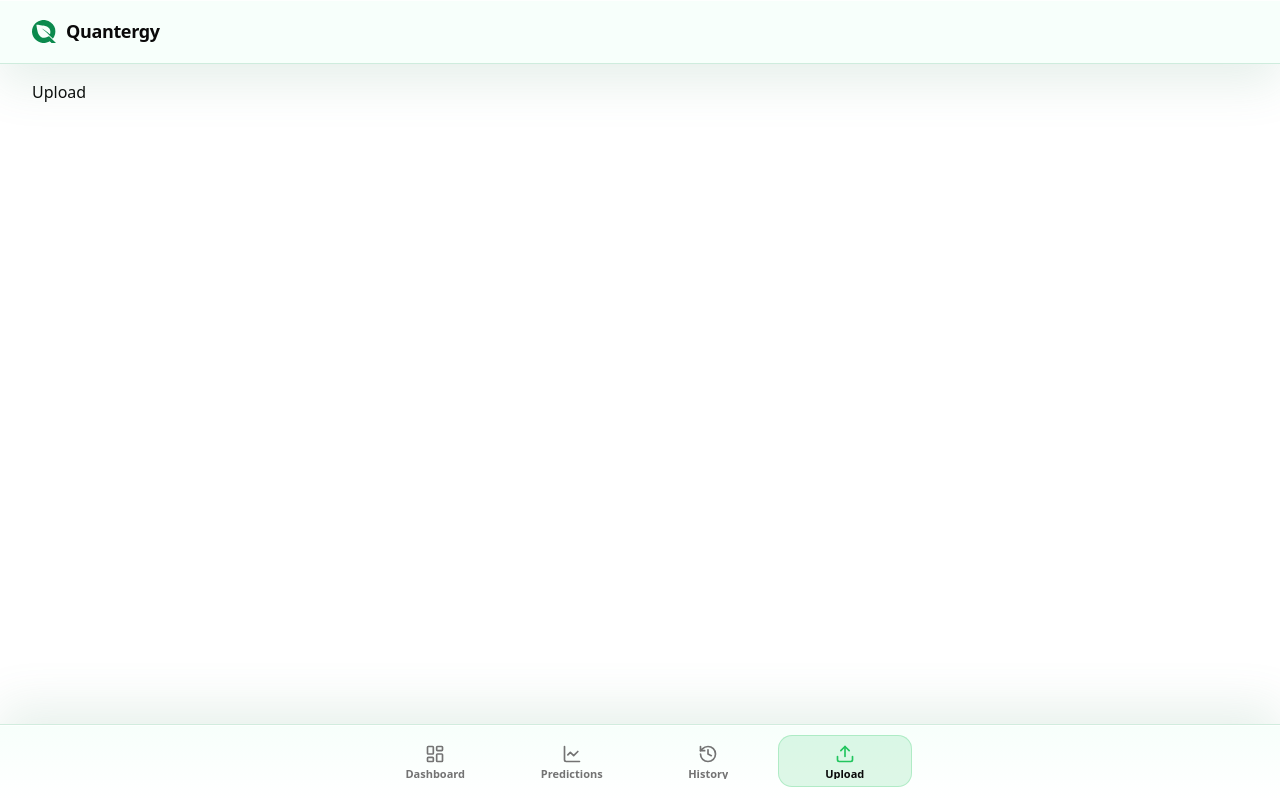
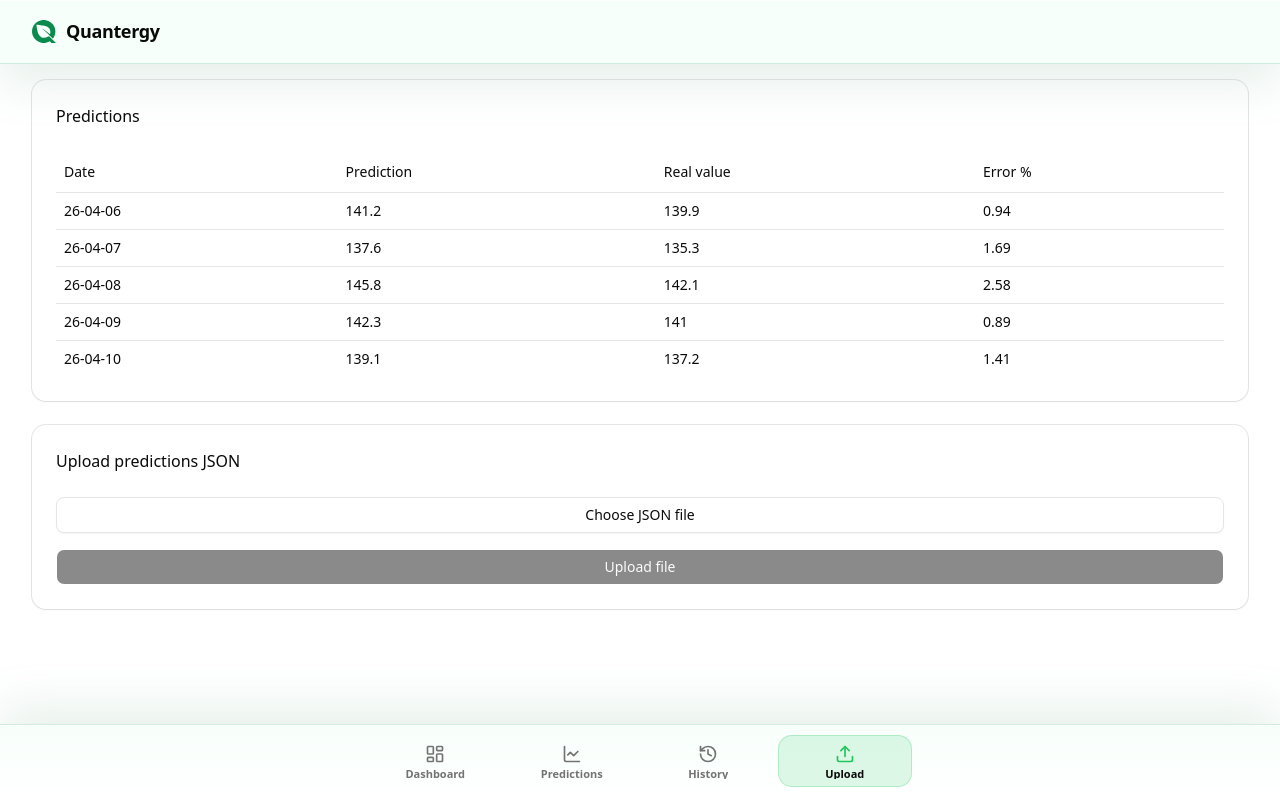
Before and after one commit to nicolasmorenog/quantergy-app, a Next.js app: page /upload in a window 1280 px wide. Built offline with nearby package versions, Linux system fonts and the light colour scheme.

Commit message:
feat(upload): add predictions upload review flow

```diff
--- /dev/null
+++ b/src/app/upload/UploadFileInput.module.css
@@ -0,0 +1,37 @@
+.content {
+  display: flex;
+  flex-direction: column;
+  gap: 1rem;
+}
+
+.fileInput {
+  position: absolute;
+  width: 1px;
+  height: 1px;
+  padding: 0;
+  margin: -1px;
+  overflow: hidden;
+  clip: rect(0, 0, 0, 0);
+  white-space: nowrap;
+  border: 0;
+}
+
+.fileControl {
+  display: flex;
+  flex-direction: column;
+  gap: 0.5rem;
+}
+
+.fileButton {
+  cursor: pointer;
+}
+
+.fileStatus {
+  font-size: var(--q-font-size-sm);
+  color: var(--muted-foreground);
+}
+
+.error {
+  font-size: var(--q-font-size-sm);
+  color: var(--destructive);
+}
--- /dev/null
+++ b/src/app/upload/UploadFileInput.tsx
@@ -0,0 +1,85 @@
+"use client";
+
+import { useState } from "react";
+import { Card, CardContent, CardHeader, CardTitle } from "@/components/ui/card";
+import { Input } from "@/components/ui/input";
+import { Button } from "@/components/ui/button";
+import styles from "./UploadFileInput.module.css";
+
+type PredictionUploadRow = {
+  id: number;
+  date: string;
+  value_predicted: number;
+  value_real: number | null;
+  error_percent: number | null;
+};
+
+type PredictionsUpload = {
+  predictions: PredictionUploadRow[];
+};
+
+type UploadFileInputProps = {
+  onUpload?: (predictions: PredictionUploadRow[]) => void;
+};
+
+export function UploadFileInput({ onUpload }: UploadFileInputProps) {
+  const [file, setFile] = useState<File | null>(null);
+  const [fileName, setFileName] = useState("");
+  const [error, setError] = useState("");
+
+  const handleChange = (event: React.ChangeEvent<HTMLInputElement>) => {
+    const selectedFile = event.target.files?.[0] ?? null;
+
+    setFile(selectedFile);
+    setFileName(selectedFile ? selectedFile.name : "");
+    setError("");
+  };
+
+  const handleUpload = async () => {
+    if (!file) return;
+
+    try {
+      const content = await file.text();
+      const parsed = JSON.parse(content) as PredictionsUpload;
+
+      onUpload?.(parsed.predictions);
+    } catch {
+      setError("Could not read the selected JSON file.");
+    }
+  };
+
+  return (
+    <Card>
+      <CardHeader>
+        <CardTitle>Upload predictions JSON</CardTitle>
+      </CardHeader>
+      <CardContent className={styles.content}>
+        <Input
+          id="json-upload"
+          type="file"
+          accept=".json,application/json"
+          onChange={handleChange}
+          className={styles.fileInput}
+        />
+
+        <div className={styles.fileControl}>
+          <Button asChild variant="outline" className={styles.fileButton}>
+            <label htmlFor="json-upload">
+              {fileName || "Choose JSON file"}
+            </label>
+          </Button>
+        </div>
+
+        <Button type="button" disabled={!file} onClick={handleUpload}>
+          Upload file
+        </Button>
+
+        {error && (
+          <p className={styles.error} role="alert">
+            {error}
+          </p>
+        )}
+      </CardContent>
+    </Card>
+  );
+}
--- /dev/null
+++ b/src/app/upload/UploadView.module.css
@@ -0,0 +1,50 @@
+.view {
+  display: flex;
+  flex-direction: column;
+  gap: 1.5rem;
+}
+
+.clickableRow {
+  cursor: pointer;
+}
+
+.clickableRow[data-selected="true"] {
+  background-color: rgb(34 197 94 / 12%);
+}
+
+.detailsActions {
+  display: flex;
+  align-items: center;
+  justify-content: flex-end;
+  gap: 0.25rem;
+  padding-top: 0.25rem;
+}
+
+.detailsGrid {
+  display: grid;
+  gap: 1rem;
+}
+
+.detailItem {
+  display: flex;
+  align-items: center;
+  justify-content: space-between;
+  gap: 1rem;
+  padding-block: 0.5rem;
+  border-bottom: 1px solid var(--border);
+}
+
+.detailItem:last-child {
+  border-bottom: 0;
+}
+
+.detailItem span {
+  font-size: var(--q-font-size-sm);
+  color: var(--muted-foreground);
+}
+
+.detailItem strong {
+  font-size: var(--q-font-size-sm);
+  font-weight: 600;
+  text-align: right;
+}
--- /dev/null
+++ b/src/app/upload/UploadView.tsx
@@ -0,0 +1,197 @@
+"use client";
+
+import initialMocks from "@/app/mocks/mocks.json";
+import { useState } from "react";
+import { Pencil, Trash2 } from "lucide-react";
+import { Button } from "@/components/ui/button";
+import { Card, CardContent, CardHeader, CardTitle } from "@/components/ui/card";
+import {
+  Dialog,
+  DialogContent,
+  DialogHeader,
+  DialogTitle,
+} from "@/components/ui/dialog";
+import {
+  Table,
+  TableBody,
+  TableCell,
+  TableHead,
+  TableHeader,
+  TableRow,
+} from "@/components/ui/table";
+
+import { UploadFileInput } from "./UploadFileInput";
+import styles from "./UploadView.module.css";
+
+type PredictionUploadRow = {
+  id: number;
+  date: string;
+  value_predicted: number;
+  value_real: number | null;
+  error_percent: number | null;
+};
+
+const sortPredictionsByDate = (predictions: PredictionUploadRow[]) =>
+  [...predictions].sort((a, b) => a.date.localeCompare(b.date));
+
+export function UploadView() {
+  const [predictions, setPredictions] = useState<PredictionUploadRow[]>(
+    () => sortPredictionsByDate(initialMocks.predictions),
+  );
+  const [selectedPrediction, setSelectedPrediction] =
+    useState<PredictionUploadRow | null>(null);
+
+  const handleUploadPredictions = (
+    uploadedPredictions: PredictionUploadRow[],
+  ) => {
+    setPredictions((currentPredictions) => {
+      const nextId =
+        currentPredictions.reduce(
+          (maxId, prediction) => Math.max(maxId, prediction.id),
+          0,
+        ) + 1;
+
+      const predictionsToAppend = uploadedPredictions.map(
+        (prediction, index) => ({
+          ...prediction,
+          id: nextId + index,
+        }),
+      );
+
+      return sortPredictionsByDate(
+        [...currentPredictions, ...predictionsToAppend],
+      );
+    });
+  };
+
+  const selectedDifference =
+    selectedPrediction?.value_real === null || !selectedPrediction
+      ? null
+      : selectedPrediction.value_predicted - selectedPrediction.value_real;
+
+  return (
+    <div className={styles.view}>
+      {predictions.length > 0 && (
+        <Card>
+          <CardHeader>
+            <CardTitle>Predictions</CardTitle>
+          </CardHeader>
+
+          <CardContent>
+            <Table>
+              <TableHeader>
+                <TableRow>
+                  <TableHead>Date</TableHead>
+                  <TableHead>Prediction</TableHead>
+                  <TableHead>Real value</TableHead>
+                  <TableHead>Error %</TableHead>
+                </TableRow>
+              </TableHeader>
+
+              <TableBody>
+                {predictions.map((prediction) => (
+                  <TableRow
+                    key={prediction.id}
+                    className={styles.clickableRow}
+                    data-selected={selectedPrediction?.id === prediction.id}
+                    onClick={() => setSelectedPrediction(prediction)}
+                  >
+                    <TableCell>{prediction.date}</TableCell>
+                    <TableCell>{prediction.value_predicted}</TableCell>
+                    <TableCell>{prediction.value_real ?? "-"}</TableCell>
+                    <TableCell>{prediction.error_percent ?? "-"}</TableCell>
+                  </TableRow>
+                ))}
+              </TableBody>
+            </Table>
+          </CardContent>
+        </Card>
+      )}
+
+      <Dialog
+        open={selectedPrediction !== null}
+        onOpenChange={(open) => {
+          if (!open) {
+            setSelectedPrediction(null);
+          }
+        }}
+      >
+        <DialogContent>
+          {selectedPrediction && (
+            <>
+              <DialogHeader>
+                <DialogTitle>
+                  Prediction details for {selectedPrediction.date}
+                </DialogTitle>
+              </DialogHeader>
+
+              <div className={styles.detailsGrid}>
+                <div className={styles.detailItem}>
+                  <span>Date</span>
+                  <strong>{selectedPrediction.date}</strong>
+                </div>
+
+                <div className={styles.detailItem}>
+                  <span>Prediction</span>
+                  <strong>
+                    {selectedPrediction.value_predicted} {initialMocks.unit}
+                  </strong>
+                </div>
+
+                <div className={styles.detailItem}>
+                  <span>Real value</span>
+                  <strong>
+                    {selectedPrediction.value_real === null
+                      ? "-"
+                      : `${selectedPrediction.value_real} ${initialMocks.unit}`}
+                  </strong>
+                </div>
+
+                <div className={styles.detailItem}>
+                  <span>Difference</span>
+                  <strong>
+                    {selectedDifference === null
+                      ? "-"
+                      : `${selectedDifference.toFixed(1)} ${initialMocks.unit}`}
+                  </strong>
+                </div>
+
+                <div className={styles.detailItem}>
+                  <span>Error</span>
+                  <strong>
+                    {selectedPrediction.error_percent === null
+                      ? "-"
+                      : `${selectedPrediction.error_percent}%`}
+                  </strong>
+                </div>
+
+                <div className={styles.detailsActions}>
+                  <Button
+                    type="button"
+                    variant="ghost"
+                    size="icon-sm"
+                    aria-label="Edit prediction"
+                    disabled
+                  >
+                    <Pencil />
+                  </Button>
+                  <Button
+                    type="button"
+                    variant="destructive"
+                    size="icon-sm"
+                    aria-label="Delete prediction"
+                    disabled
+                  >
+                    <Trash2 />
+                  </Button>
+                </div>
+              </div>
+            </>
+          )}
+        </DialogContent>
+      </Dialog>
+
+      <UploadFileInput onUpload={handleUploadPredictions} />
+    </div>
+  );
+}
--- a/src/app/upload/page.tsx
+++ b/src/app/upload/page.tsx
@@ -1,3 +1,5 @@
+import { UploadView } from "./UploadView";
+
 export default function UploadPage() {
-  return <div>Upload</div>;
+  return <UploadView />;
 }
```
